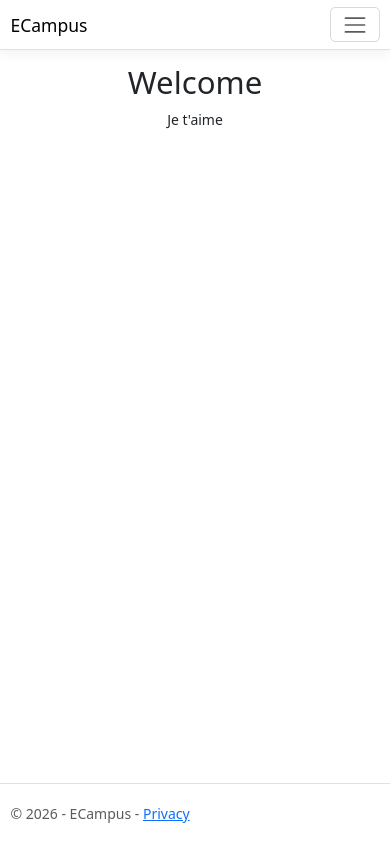
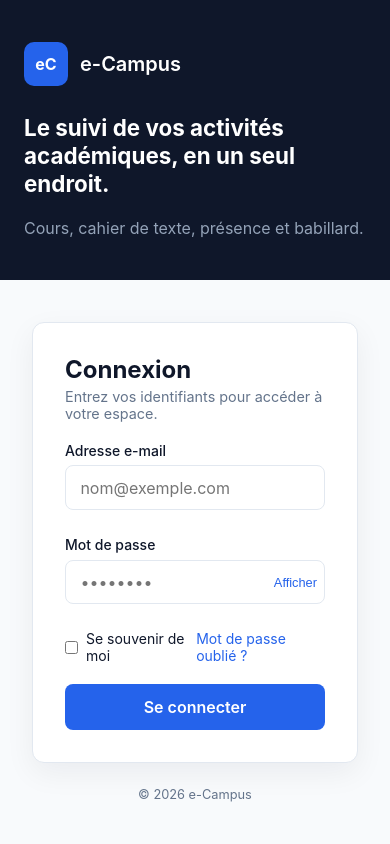
Before and after one commit to Dev-WilliamThug/e-Campus, an ASP.NET Core app: page / in a window 390 px wide. Run offline with ASP.NET Core 8, Linux system fonts and the light colour scheme; style sheets or scripts are compiled from the project's sources.

Commit message:
AJout de la page de connexion

```diff
--- a/Controllers/HomeController.cs
+++ /dev/null
@@ -1,24 +0,0 @@
-using System.Diagnostics;
-using Microsoft.AspNetCore.Mvc;
-using ECampus.Models;
-
-namespace ECampus.Controllers;
-
-public class HomeController : Controller
-{
-    public IActionResult Index()
-    {
-        return View();
-    }
-
-    public IActionResult Privacy()
-    {
-        return View();
-    }
-
-    [ResponseCache(Duration = 0, Location = ResponseCacheLocation.None, NoStore = true)]
-    public IActionResult Error()
-    {
-        return View(new ErrorViewModel { RequestId = Activity.Current?.Id ?? HttpContext.TraceIdentifier });
-    }
-}
--- /dev/null
+++ b/Controllers/LoginController.cs
@@ -0,0 +1,15 @@
+using ECampus.Modele_de_vue_communes;
+using Microsoft.AspNetCore.Mvc;
+
+namespace ECampus.Controllers
+{
+    public class LoginController : Controller
+    {
+
+        [HttpGet]
+        public IActionResult Login()
+        {
+            return View(new LoginViewModel());
+        }
+    }
+}
--- a/Properties/launchSettings.json
+++ b/Properties/launchSettings.json
@@ -5,7 +5,7 @@
       "commandName": "Project",
       "dotnetRunMessages": true,
       "launchBrowser": true,
-      "applicationUrl": "http://localhost:5136",
+      "applicationUrl": "http://localhost:5120",
       "environmentVariables": {
         "ASPNETCORE_ENVIRONMENT": "Development"
       }
@@ -14,7 +14,7 @@
       "commandName": "Project",
       "dotnetRunMessages": true,
       "launchBrowser": true,
-      "applicationUrl": "https://localhost:7117;http://localhost:5136",
+      "applicationUrl": "http://localhost:5120",
       "environmentVariables": {
         "ASPNETCORE_ENVIRONMENT": "Development"
       }
--- a/Views/Home/Index.cshtml
+++ /dev/null
@@ -1,8 +0,0 @@
-@{
-    ViewData["Title"] = "Home Page";
-}
-
-<div class="text-center">
-    <h1 class="display-4">Welcome</h1>
-    <p>Je t'aime </p>
-</div>
--- /dev/null
+++ b/Views/Login/Login.cshtml
@@ -0,0 +1,70 @@
+@model ECampus.Modele_de_vue_communes.LoginViewModel
+@{
+    Layout = null;
+    ViewData["Title"] = "Connexion";
+}
+<!DOCTYPE html>
+<html lang="fr">
+<head>
+    <meta charset="utf-8" />
+    <meta name="viewport" content="width=device-width, initial-scale=1" />
+    <title>@ViewData["Title"] - e-Campus</title>
+    <link rel="stylesheet" href="~/css/login.css" asp-append-version="true" />
+</head>
+<body>
+    <main class="login">
+
+        <!-- Panneau gauche : identité visuelle -->
+        <section class="login__brand">
+            <div class="brand">
+                <span class="brand__logo">eC</span>
+                <span class="brand__name">e-Campus</span>
+            </div>
+            <h1 class="login__tagline">Le suivi de vos activités académiques, en un seul endroit.</h1>
+            <p class="login__subtitle">Cours, cahier de texte, présence et babillard.</p>
+        </section>
+
+        <!-- Panneau droit : formulaire -->
+        <section class="login__panel">
+            <form class="card" asp-controller="Login
+            " asp-action="Login" method="post" novalidate>
+                <header class="card__header">
+                    <h2>Connexion</h2>
+                    <p>Entrez vos identifiants pour accéder à votre espace.</p>
+                </header>
+
+                <div class="field">
+                    <label asp-for="Email"></label>
+                    <input asp-for="Email" type="email" placeholder="nom@exemple.com" autocomplete="username" />
+                    <span asp-validation-for="Email" class="field__error"></span>
+                </div>
+
+                <div class="field">
+                    <label asp-for="Password"></label>
+                    <div class="field__password">
+                        <input asp-for="Password" placeholder="••••••••" autocomplete="current-password" />
+                        <button type="button" id="togglePassword" class="field__toggle" aria-label="Afficher le mot de passe">
+                            Afficher
+                        </button>
+                    </div>
+                    <span asp-validation-for="Password" class="field__error"></span>
+                </div>
+
+                <div class="row">
+                    <label class="check">
+                        <input asp-for="RememberMe" type="checkbox" />
+                        <span>@Html.DisplayNameFor(m => m.RememberMe)</span>
+                    </label>
+                    <a href="#" class="link">Mot de passe oublié ?</a>
+                </div>
+
+                <button type="submit" class="btn">Se connecter</button>
+            </form>
+
+            <footer class="login__footer">© @DateTime.Now.Year e-Campus</footer>
+        </section>
+    </main>
+
+    <script src="~/js/login.js" asp-append-version="true"></script>
+</body>
+</html>
--- a/Views/Shared/_Layout.cshtml
+++ /dev/null
@@ -1,40 +0,0 @@
-<!DOCTYPE html>
-<html lang="en">
-<head>
-    <meta charset="utf-8" />
-    <meta name="viewport" content="width=device-width, initial-scale=1.0" />
-    <title>@ViewData["Title"] - ECampus</title>
-    <script type="importmap"></script>
-    <link rel="stylesheet" href="~/lib/bootstrap/dist/css/bootstrap.min.css" />
-    <link rel="stylesheet" href="~/css/site.css" asp-append-version="true" />
-    <link rel="stylesheet" href="~/ECampus.styles.css" asp-append-version="true" />
-</head>
-<body>
-    <header>
-        <nav class="navbar navbar-expand-sm navbar-toggleable-sm navbar-light bg-white border-bottom box-shadow mb-3">
-            <div class="container-fluid">
-                <a class="navbar-brand" asp-area="" asp-controller="Home" asp-action="Index">ECampus</a>
-                <button class="navbar-toggler" type="button" data-bs-toggle="collapse" data-bs-target=".navbar-collapse" aria-controls="navbarSupportedContent"
-                        aria-expanded="false" aria-label="Toggle navigation">
-                    <span class="navbar-toggler-icon"></span>
-                </button>
-            </div>
-        </nav>
-    </header>
-    <div class="container">
-        <main role="main" class="pb-3">
-            @RenderBody()
-        </main>
-    </div>
-
-    <footer class="border-top footer text-muted">
-        <div class="container">
-            &copy; 2026 - ECampus - <a asp-area="" asp-controller="Home" asp-action="Privacy">Privacy</a>
-        </div>
-    </footer>
-    <script src="~/lib/jquery/dist/jquery.min.js"></script>
-    <script src="~/lib/bootstrap/dist/js/bootstrap.bundle.min.js"></script>
-    <script src="~/js/site.js" asp-append-version="true"></script>
-    @await RenderSectionAsync("Scripts", required: false)
-</body>
-</html>
--- a/Views/Shared/_Layout.cshtml.css
+++ /dev/null
@@ -1,48 +0,0 @@
-/* Please see documentation at https://learn.microsoft.com/aspnet/core/client-side/bundling-and-minification
-for details on configuring this project to bundle and minify static web assets. */
-
-a.navbar-brand {
-  white-space: normal;
-  text-align: center;
-  word-break: break-all;
-}
-
-a {
-  color: #0077cc;
-}
-
-.btn-primary {
-  color: #fff;
-  background-color: #1b6ec2;
-  border-color: #1861ac;
-}
-
-.nav-pills .nav-link.active, .nav-pills .show > .nav-link {
-  color: #fff;
-  background-color: #1b6ec2;
-  border-color: #1861ac;
-}
-
-.border-top {
-  border-top: 1px solid #e5e5e5;
-}
-.border-bottom {
-  border-bottom: 1px solid #e5e5e5;
-}
-
-.box-shadow {
-  box-shadow: 0 .25rem .75rem rgba(0, 0, 0, .05);
-}
-
-button.accept-policy {
-  font-size: 1rem;
-  line-height: inherit;
-}
-
-.footer {
-  position: absolute;
-  bottom: 0;
-  width: 100%;
-  white-space: nowrap;
-  line-height: 60px;
-}
--- a/Views/Shared/_ValidationScriptsPartial.cshtml
+++ /dev/null
@@ -1,2 +0,0 @@
-<script src="~/lib/jquery-validation/dist/jquery.validate.min.js"></script>
-<script src="~/lib/jquery-validation-unobtrusive/dist/jquery.validate.unobtrusive.min.js"></script>
--- a/Views/_ViewImports.cshtml
+++ b/Views/_ViewImports.cshtml
@@ -1,3 +1,4 @@
+@* Views/_ViewImports.cshtml *@
 @using ECampus
-@using ECampus.Models
+@using ECampus.Modele_de_vue_communes
 @addTagHelper *, Microsoft.AspNetCore.Mvc.TagHelpers
--- a/Views/_ViewStart.cshtml
+++ /dev/null
@@ -1,3 +0,0 @@
-@{
-    Layout = "_Layout";
-}
--- /dev/null
+++ b/wwwroot/css/login.css
@@ -0,0 +1,131 @@
+/* wwwroot/css/login.css */
+:root {
+    /* À ajuster selon la maquette Figma */
+    --color-primary: #2563eb;
+    --color-primary-dark: #1d4ed8;
+    --color-brand-bg: #0f172a;
+    --color-bg: #f8fafc;
+    --color-surface: #ffffff;
+    --color-text: #0f172a;
+    --color-muted: #64748b;
+    --color-border: #e2e8f0;
+    --color-danger: #dc2626;
+    --radius: 12px;
+    --font: "Inter", "Segoe UI", system-ui, sans-serif;
+}
+
+* { box-sizing: border-box; margin: 0; padding: 0; }
+
+body {
+    font-family: var(--font);
+    color: var(--color-text);
+    background: var(--color-bg);
+}
+
+.login {
+    min-height: 100vh;
+    display: grid;
+    grid-template-columns: 1fr 1fr;
+}
+
+/* ---------- Panneau gauche ---------- */
+.login__brand {
+    background: var(--color-brand-bg);
+    color: #fff;
+    padding: 3rem;
+    display: flex;
+    flex-direction: column;
+    justify-content: center;
+    gap: 1.25rem;
+}
+.brand { display: flex; align-items: center; gap: .75rem; margin-bottom: 2rem; }
+.brand__logo {
+    width: 44px; height: 44px; border-radius: 10px;
+    background: var(--color-primary);
+    display: grid; place-items: center; font-weight: 700;
+}
+.brand__name { font-size: 1.25rem; font-weight: 600; }
+.login__tagline { font-size: 2rem; line-height: 1.25; max-width: 28ch; }
+.login__subtitle { color: #94a3b8; }
+
+/* ---------- Panneau droit ---------- */
+.login__panel {
+    display: flex;
+    flex-direction: column;
+    justify-content: center;
+    align-items: center;
+    padding: 2rem;
+    gap: 1.5rem;
+}
+.card {
+    width: 100%;
+    max-width: 420px;
+    background: var(--color-surface);
+    border: 1px solid var(--color-border);
+    border-radius: var(--radius);
+    padding: 2rem;
+    display: flex;
+    flex-direction: column;
+    gap: 1.25rem;
+    box-shadow: 0 10px 30px rgba(15, 23, 42, .06);
+}
+.card__header h2 { font-size: 1.5rem; }
+.card__header p { color: var(--color-muted); font-size: .9rem; margin-top: .25rem; }
+
+/* ---------- Champs ---------- */
+.field { display: flex; flex-direction: column; gap: .4rem; }
+.field label { font-size: .875rem; font-weight: 500; }
+.field input[type="email"],
+.field input[type="password"],
+.field input[type="text"] {
+    width: 100%;
+    padding: .7rem .9rem;
+    border: 1px solid var(--color-border);
+    border-radius: 8px;
+    font: inherit;
+    background: #fff;
+    transition: border-color .15s, box-shadow .15s;
+}
+.field input:focus {
+    outline: none;
+    border-color: var(--color-primary);
+    box-shadow: 0 0 0 3px rgba(37, 99, 235, .15);
+}
+.field__password { position: relative; }
+.field__password input { padding-right: 5.5rem; }
+.field__toggle {
+    position: absolute; right: .5rem; top: 50%; transform: translateY(-50%);
+    background: none; border: 0; cursor: pointer;
+    color: var(--color-primary); font-size: .8rem; font-weight: 500;
+}
+.field__error { color: var(--color-danger); font-size: .8rem; }
+
+/* ---------- Options ---------- */
+.row { display: flex; justify-content: space-between; align-items: center; font-size: .875rem; }
+.check { display: flex; align-items: center; gap: .5rem; cursor: pointer; }
+.link { color: var(--color-primary); text-decoration: none; }
+.link:hover { text-decoration: underline; }
+
+/* ---------- Bouton ---------- */
+.btn {
+    padding: .8rem 1rem;
+    background: var(--color-primary);
+    color: #fff;
+    border: 0;
+    border-radius: 8px;
+    font: inherit;
+    font-weight: 600;
+    cursor: pointer;
+    transition: background .15s;
+}
+.btn:hover { background: var(--color-primary-dark); }
+
+.login__footer { color: var(--color-muted); font-size: .8rem; }
+
+/* ---------- Responsive (mobile) ---------- */
+@media (max-width: 860px) {
+    .login { grid-template-columns: 1fr; }
+    .login__brand { padding: 2rem 1.5rem; }
+    .brand { margin-bottom: .5rem; }
+    .login__tagline { font-size: 1.4rem; }
+}
--- a/wwwroot/css/site.css
+++ /dev/null
@@ -1,31 +0,0 @@
-html {
-  font-size: 14px;
-}
-
-@media (min-width: 768px) {
-  html {
-    font-size: 16px;
-  }
-}
-
-.btn:focus, .btn:active:focus, .btn-link.nav-link:focus, .form-control:focus, .form-check-input:focus {
-  box-shadow: 0 0 0 0.1rem white, 0 0 0 0.25rem #258cfb;
-}
-
-html {
-  position: relative;
-  min-height: 100%;
-}
-
-body {
-  margin-bottom: 60px;
-}
-
-.form-floating > .form-control-plaintext::placeholder, .form-floating > .form-control::placeholder {
-  color: var(--bs-secondary-color);
-  text-align: end;
-}
-
-.form-floating > .form-control-plaintext:focus::placeholder, .form-floating > .form-control:focus::placeholder {
-  text-align: start;
-}
--- /dev/null
+++ b/wwwroot/js/login.js
@@ -0,0 +1,9 @@
+// wwwroot/js/login.js
+const input = document.getElementById("Password");
+const toggle = document.getElementById("togglePassword");
+
+toggle.addEventListener("click", () => {
+    const hidden = input.type === "password";
+    input.type = hidden ? "text" : "password";
+    toggle.textContent = hidden ? "Masquer" : "Afficher";
+});
--- a/wwwroot/js/site.js
+++ /dev/null
@@ -1,4 +0,0 @@
-// Please see documentation at https://learn.microsoft.com/aspnet/core/client-side/bundling-and-minification
-// for details on configuring this project to bundle and minify static web assets.
-
-// Write your JavaScript code.
```
Also changed, not shown: Modele_de_vue_communes/LoginViewModel.cs (added, +20 -0 lines), Program.cs (+12 -9 lines), Views/Shared/Error.cshtml (deleted, +0 -25 lines), wwwroot/favicon.ico (deleted).
